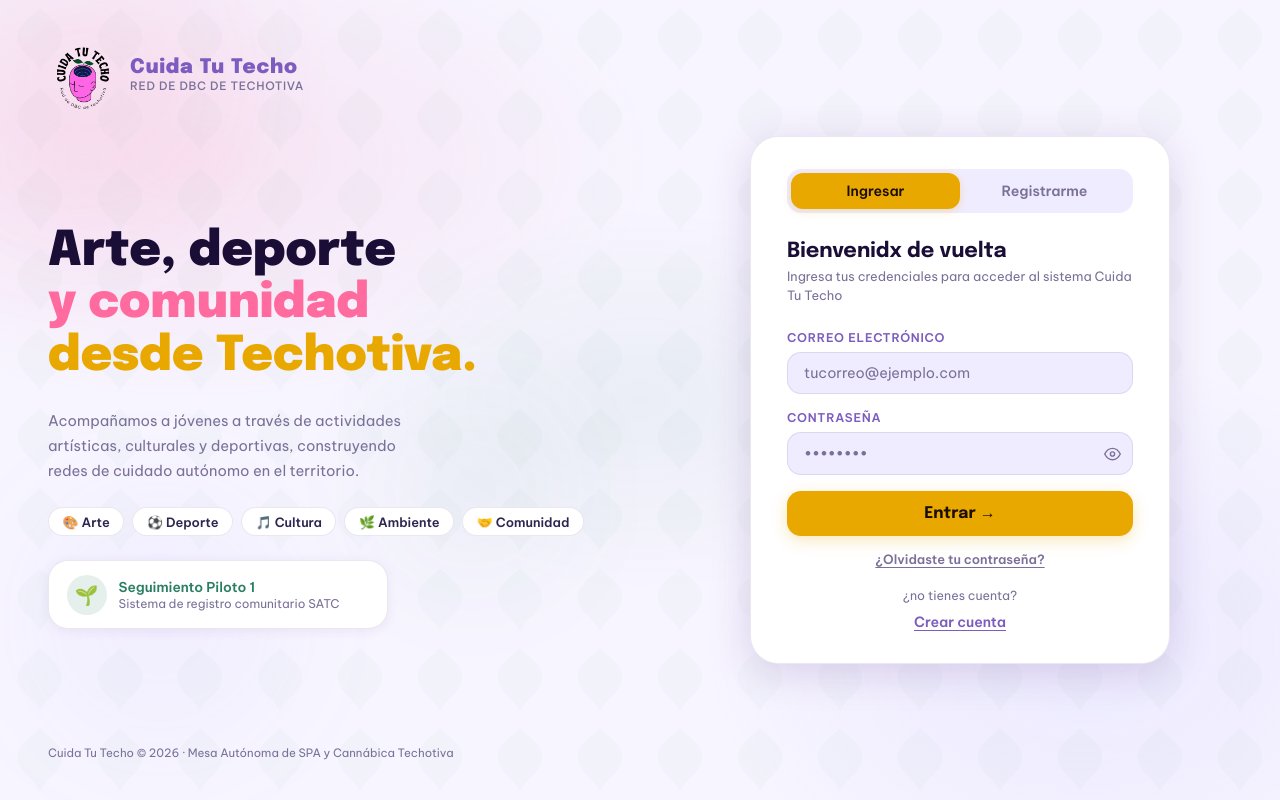
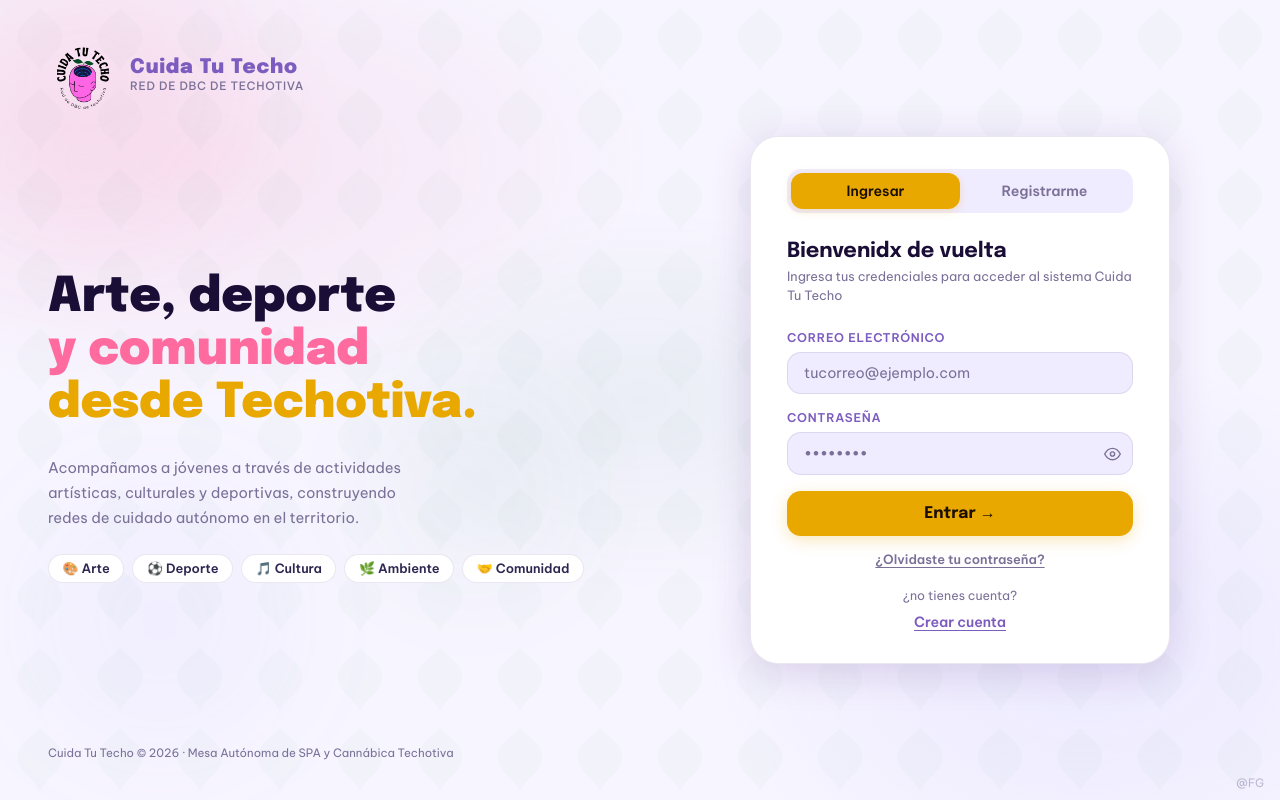
Before and after one commit to figuerrero26/techotiva, a FastAPI app: page /login in a window 1280 px wide. Run offline with FastAPI, Linux system fonts and the light colour scheme; data comes from the database, SQL or seed files in the repository.

Commit message:
Quitar badge piloto

```diff
--- a/templates/mascate-auth-final.html
+++ b/templates/mascate-auth-final.html
@@ -55,16 +55,6 @@
         <span class="pill">🤝 Comunidad</span>
       </div>
 
-      <div class="mascote-badge">
-        <div class="badge-icon">
-          <!-- <img src="static/logo-cuida-tu-techo-sm.png" style="width:100%;height:100%;border-radius:50%;object-fit:cover"> -->
-          🌱
-        </div>
-        <div class="badge-text">
-          <strong>Seguimiento Piloto 1</strong>
-          Sistema de registro comunitario SATC
-        </div>
-      </div>
     </div>
 
     <div class="left-footer">Cuida Tu Techo © 2026 · Mesa Autónoma de SPA y Cannábica Techotiva</div>
@@ -243,6 +233,7 @@
   </div>
 </div>
 
+<div style="position:fixed;bottom:0.6rem;right:1rem;font-size:0.72rem;color:var(--on-bg-muted);opacity:0.45;pointer-events:none">@FG</div>
 <div class="toast" id="toast"></div>
 
 <script src="/static/js/auth.js"></script>
```
